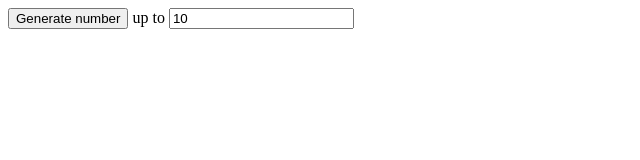
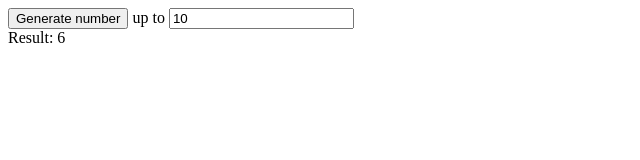
Before and after one commit to dohuyduy/projet2, a plain HTML site: page index.html in a window 1280 px wide. Both pictures are taken after a click on the button "Generate number". Shown: the full height of the page, 0-640 px from the left. Drawn offline with Linux system fonts and the light colour scheme.

Commit message:
show result on page

```diff
--- a/index.html
+++ b/index.html
@@ -9,5 +9,6 @@
 <button disabled>Generate number</button>
 <label for="max">up to</label>
 <input type="number" id="max" name="rand_max" value="10" />
+<div id="result"></div>
 </body>
 </html>
--- a/random.js
+++ b/random.js
@@ -4,8 +4,8 @@ function getRandomInt(max) {
 
 function generateRandom() {
     let max = document.getElementById('max').value;
-
-    alert(getRandomInt(max));
+    let res = document.getElementById('result');
+    res.textContent = 'Result: ' + getRandomInt(max);
 }
 
 let button = document.querySelector('button');
```
